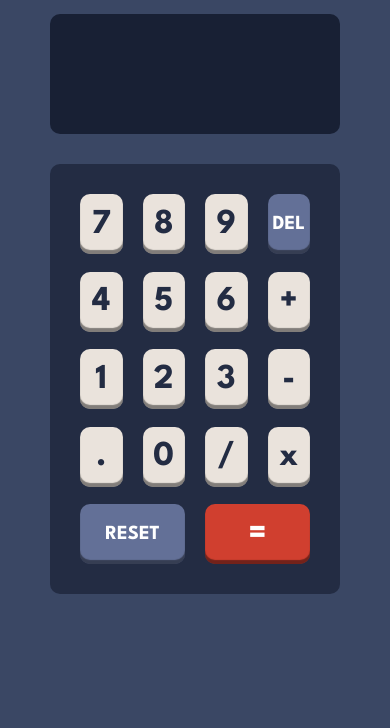
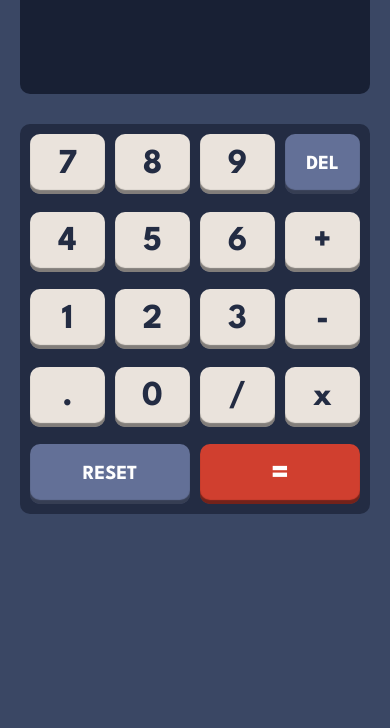
Before and after one commit to Ediney-Braga/calculator-app, a plain HTML site: page index.html in a window 390 px wide. Shown: the part 116-844 px from the top of the page. Drawn offline with Linux system fonts and the light colour scheme.

Commit message:
adjusting mobile screen

```diff
--- a/style.css
+++ b/style.css
@@ -13,6 +13,10 @@ body{
     background-color: hsl(222, 26%, 31%);
     display: flex;
     justify-content: center;
+}
+
+#container{
+    width: 500px;
 }
 
 header{
@@ -45,9 +49,7 @@ input[type="radio"]:checked{
     background-color: hsl(25, 98%, 40%);
 }
 
-#container{
-    width: 500px;
-}
+
 
 #theme{
     display: flex;
@@ -102,6 +104,8 @@ input[type="radio"]:checked{
     color:#fff;
 }
 
+/* ---------- bodyCalc ---------- */
+
 #calcBody{
     height: 430px;
     width: 100%;
@@ -148,3 +152,19 @@ button:hover{
     background-color: hsl(6, 63%, 50%);
     color: white;
 }
+
+@media only screen and (max-width: 500px) {
+    body{
+        padding: 10px 20px;
+    }
+
+    #calcBody{
+        height: 390px;
+        padding: 10px;
+    }
+
+    .lineButtons{
+        gap: 10px;
+    }
+
+}
```
Also changed, not shown: index.html (+0 -2 lines).
